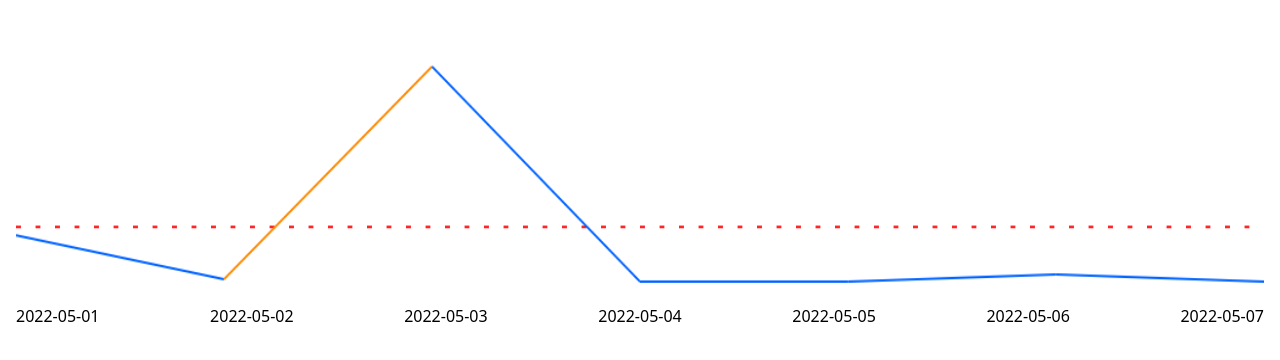
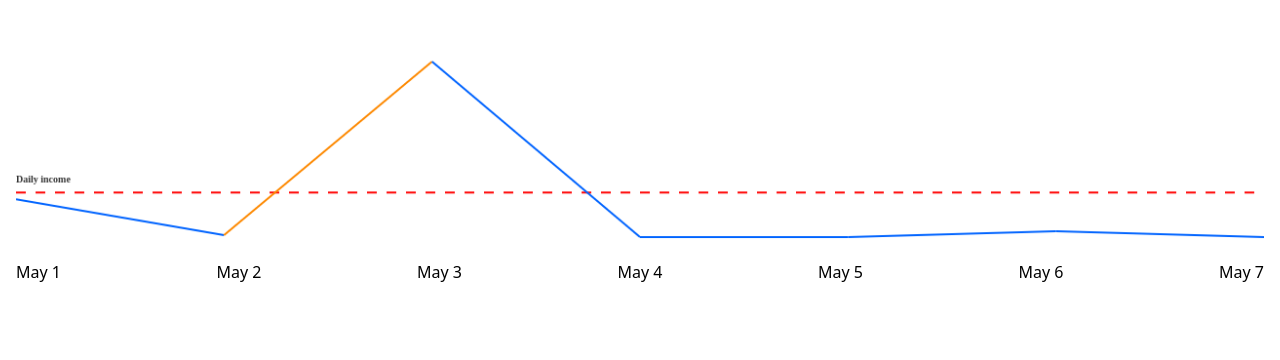
Before and after one commit to getserved/otivo, a Vue app: page / in a window 1280 px wide. Shown: the part 236-596 px from the top of the page. Built offline with nearby package versions, Linux system fonts and the light colour scheme.

Commit message:
Update overlay canvas
Update overlay canvas and format date locale

```diff
--- a/src/components/PlainLineChart.vue
+++ b/src/components/PlainLineChart.vue
@@ -1,9 +1,10 @@
 <template>
-  <div class="plain-line-chart">
-    <canvas class="tw-w-full tw-h-full" ref="plainLineChart"></canvas>
-    <ul class="tw-flex tw-flex-row tw-justify-between tw-mt-5">
+  <div class="plain-line-chart tw-relative tw-w-full tw-h-full tw-min-h-60">
+    <canvas class="tw-absolute tw-w-full" ref="plainLineChart"></canvas>
+    <canvas class="tw-absolute tw-w-full tw-z-5" ref="plainLineChartOverlay" @mousemove="handleMouseMove"></canvas>
+    <ul class="tw-absolute tw-bottom-0 tw-w-full tw-flex tw-flex-row tw-justify-between tw-mt-5">
       <li :key="'date_'+date" v-for="([date]) in myChartData">
-        {{ date }}
+        {{ getLocaleDate(date) }}
       </li>
     </ul>
   </div>
@@ -11,9 +12,9 @@
 
 <script>
 import { defineComponent, onMounted, ref } from 'vue';
-import { sum, filterSeqDate } from '/src/utils/data.js';
+import { sum, filterSeqDate, getCenterY, localeDate } from '/src/utils/data.js';
 import { plainLineChartTheme } from '/src/utils/theme.js';
-import { drawLine } from '/src/utils/canvas.js';
+import { drawLine, drawText, drawCircle } from '/src/utils/canvas.js';
 import data from '/src/data/data.json';
 
 export default defineComponent({
@@ -29,6 +30,10 @@ export default defineComponent({
     chartDataIncomeIdentifier: {
       type: String,
       default: 'daily_income',
+    },
+    chartDataIncomeText: {
+      type: String,
+      default: 'Daily income',
     },
     startDate: {
       type: String,
@@ -49,6 +54,12 @@ export default defineComponent({
     let myContext = null;
     let canvasWidth = 0;
     let canvasHeight = 0;
+    let segments = new Array;
+    let lineIncrementX = 0;
+    let lineIncrementY = 0;
+    let plainLineChartOverlay = ref(null);
+    let overlayContext = null;
+    let canvasPaddingBtm = 20;
 
     const myRawData = data[props.chartDataName];
     const mySlicedData = filterSeqDate(myRawData, props.startDate, props.slots);
@@ -56,19 +67,32 @@ export default defineComponent({
     const maxSpending = 600;
     const income = data[props.chartDataIncomeIdentifier];
 
-    onMounted(() => {
-      canvasWidth = plainLineChart.value.width = window.innerWidth;
-      canvasHeight = plainLineChart.value.height = props.height;
-      const lineIncrementX = canvasWidth / (props.slots - 1);
-      const lineIncrementY = canvasHeight / maxSpending;
-      myContext =  plainLineChart.value.getContext('2d');
+    const handleMouseMove = (event) => {
+      const centerX = event.pageX;
+      let segment = segments.filter((seg) =>  seg.from.x <= centerX && seg.to.x >= centerX)[0];
+      let centerY = getCenterY(segment.from, segment.to, centerX);
+      if(centerY !== undefined) {
+        overlayContext.clearRect(0, 0, plainLineChartOverlay.value.width, plainLineChartOverlay.value.height);
+        drawCircle(overlayContext, centerX, centerY, 10);
+      }
+    }
 
+    function getLocaleDate(date) {
+      let dateStr = localeDate(date, 'en-US', {day: 'numeric', month: 'short', year: '2-digit'});
+      return dateStr.substr(0, dateStr.length - 4);
+    }
+
+    function draw() {
+      // Draw Income Indicator
       myContext.strokeStyle = plainLineChartTheme.strokeIncomeColor;
       myContext.setLineDash(plainLineChartTheme.strokeIncomeLineDash);
       let incomeY = (maxSpending - income) * lineIncrementY;
-      console.log('income', incomeY)
       drawLine(myContext, {x: 0, y: incomeY}, {x: canvasWidth, y: incomeY});
+      myContext.font = 'bold 10px Raleway';
+      myContext.fillStyle = plainLineChartTheme.fillIncomeColor;
+      drawText(myContext, props.chartDataIncomeText, 0, incomeY - 10);
 
+      // Draw Spending Line Chart
       myContext.strokeStyle = plainLineChartTheme.strokeColor;
       myContext.lineJoin =  plainLineChartTheme.strokeLineJointStyle;
       myContext.setLineDash(plainLineChartTheme.strokeLineDash);
@@ -90,19 +114,42 @@ export default defineComponent({
           }
           to.x += lineIncrementX;
           to.y = (maxSpending - dailySpending) * lineIncrementY;
-          console.error('draw', from, to);
+          const segFrom = {...from};
+          const segTo = {...to};
+          segments[k-1] = {'from': segFrom, 'to': segTo};
           drawLine(myContext, from, to);
           from.x += lineIncrementX;
           from.y = to.y;
         }
       });
+    }
 
+    onMounted(() => {
+      canvasWidth = plainLineChart.value.width = window.innerWidth;
+      canvasHeight = plainLineChart.value.height = props.height;
+      lineIncrementX = canvasWidth / (props.slots - 1);
+      lineIncrementY = canvasHeight / maxSpending;
+      myContext = plainLineChart.value.getContext('2d');
+      plainLineChartOverlay.value.width = canvasWidth;
+      plainLineChartOverlay.value.height = canvasHeight + canvasPaddingBtm;
+      overlayContext = plainLineChartOverlay.value.getContext('2d');
+      overlayContext.strokeStyle = plainLineChartTheme.strokeHoverColor;
+      overlayContext.fillStyle = plainLineChartTheme.fillHoverColor;
+      draw();
     })
 
     return {
       plainLineChart,
       myChartData,
       canvasWidth,
+      handleMouseMove,
+      segments,
+      lineIncrementX,
+      lineIncrementY,
+      plainLineChartOverlay,
+      overlayContext,
+      localeDate,
+      getLocaleDate,
     }
   }
 })
--- a/src/utils/canvas.js
+++ b/src/utils/canvas.js
@@ -4,9 +4,19 @@ export const drawLine = (context, from, to) => {
     context.lineTo(to.x, to.y);
     context.lineWidth= 2;
     context.stroke();
+    context.closePath();
 }
 
 export const drawText = (context, text, x, y) => {
     context.beginPath();
     context.fillText(text, x, y);
+    context.closePath();
 }
+
+export const drawCircle = (context, x, y, r) => {
+    context.beginPath();
+    context.arc(x, y, r, 0, 2 * Math.PI, false);
+    context.fill();
+    context.stroke();
+    context.closePath();
+}
--- a/src/utils/data.js
+++ b/src/utils/data.js
@@ -36,3 +36,19 @@ export const filterSeqDate = (raw, startDate, numDays) => {
         return null;
     }
 }
+
+/* @from    segment start point (x, y)
+ * @to      segmetn end point (x, y)
+ * @x       centerX for calculation
+ * Calculate centerY by given segment
+*/
+export const getCenterY = (from, to, x) => {
+    const m = (to.y - from.y) / (to.x  - from.x);
+    const b = from.y - m * from.x;
+    return m * x + b;
+}
+
+export const localeDate = (date, locale, ...localeSpec) => {
+    let newDate = new Date(date);
+    return newDate.toLocaleDateString(locale, ...localeSpec);
+}
--- a/src/utils/theme.js
+++ b/src/utils/theme.js
@@ -1,9 +1,11 @@
 export const plainLineChartTheme = {
     strokeColor: '#0064FF',
     strokeLineDash: [],
-    strokeHoverColor: '#0064FF',
+    strokeHoverColor: '#FF0000',
+    fillHoverColor: '#FFFFFF',
     strokeLineJointStyle: 'round',
     strokeIncomeColor: '#FF0000',
-    strokeIncomeLineDash: [5, 15],
+    strokeIncomeLineDash: [10, 10],
     strokeExceedingColor: '#FD8900',
+    fillIncomeColor: '#333333',
 }
--- a/tailwind.config.js
+++ b/tailwind.config.js
@@ -3,7 +3,11 @@ module.exports = {
   prefix: 'tw-',
   content: ['./public/**/*.html', './src/**/*.vue'],
   theme: {
-    extend: {},
+    extend: {
+      minHeight: (theme) => ({
+        ...theme('spacing'),
+      }),
+    },
   },
   plugins: [],
 }
```
